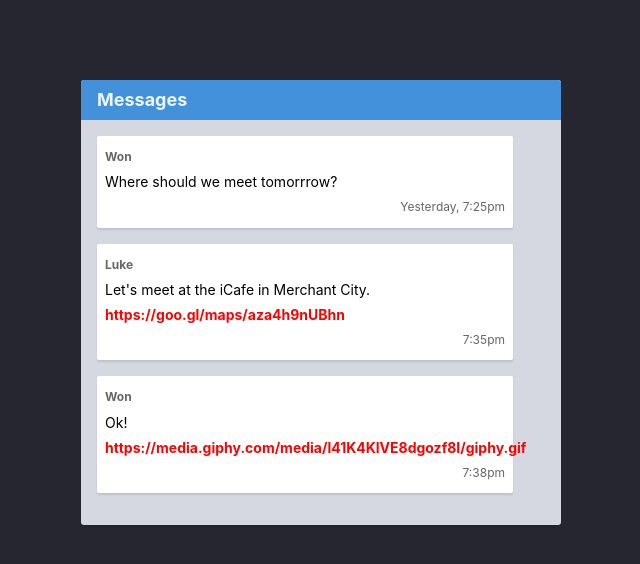
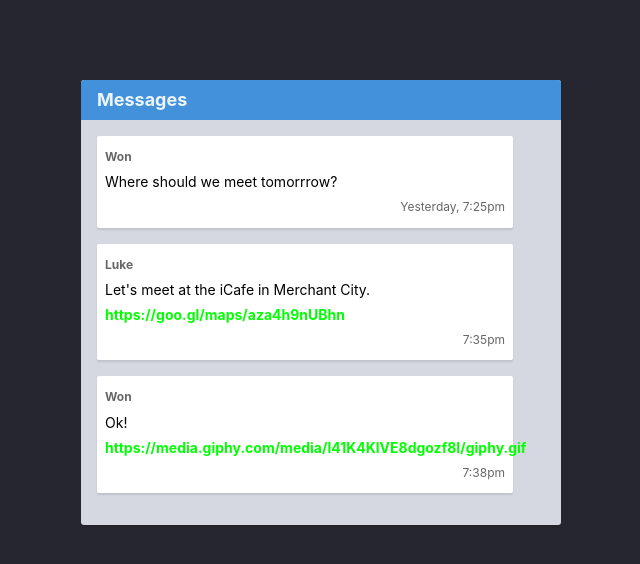
Before and after one commit to OmAiR1Kh/HTML-CSS-GIT, a website: page part-1/9-git-branch/index.html in a window 1280 px wide. Shown: the whole page, without its empty margins (319-959 px from the left). Drawn offline with Linux system fonts and the light colour scheme.

Commit message:
green_links

```diff
--- a/part-1/9-git-branch/styles.css
+++ b/part-1/9-git-branch/styles.css
@@ -1,6 +1,6 @@
 /* Add your own CSS code below */
 .link {
-  color: #ff0000;
+  color: #00ff00;
   font-weight: 700;
   text-decoration: none;
 }
```
